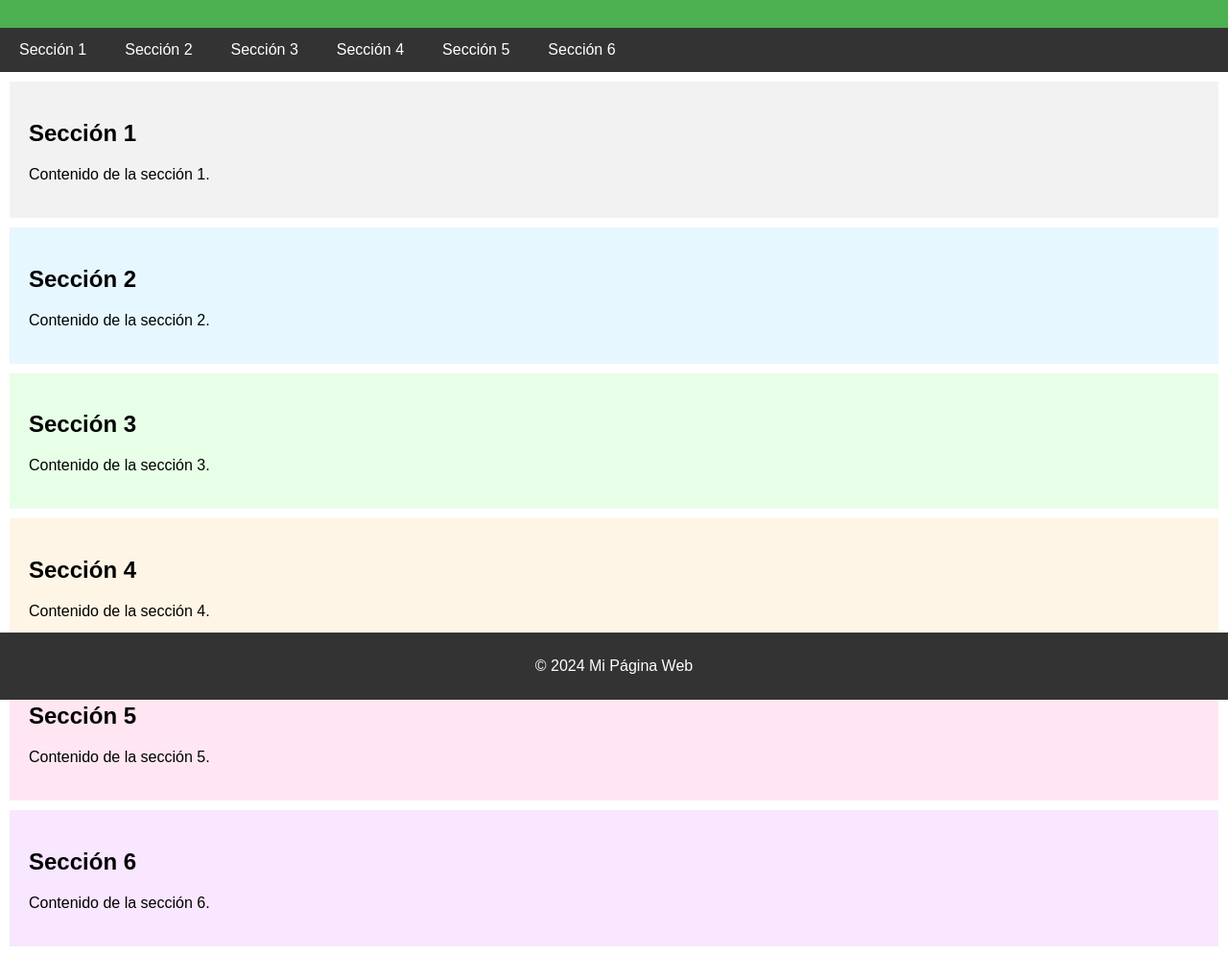
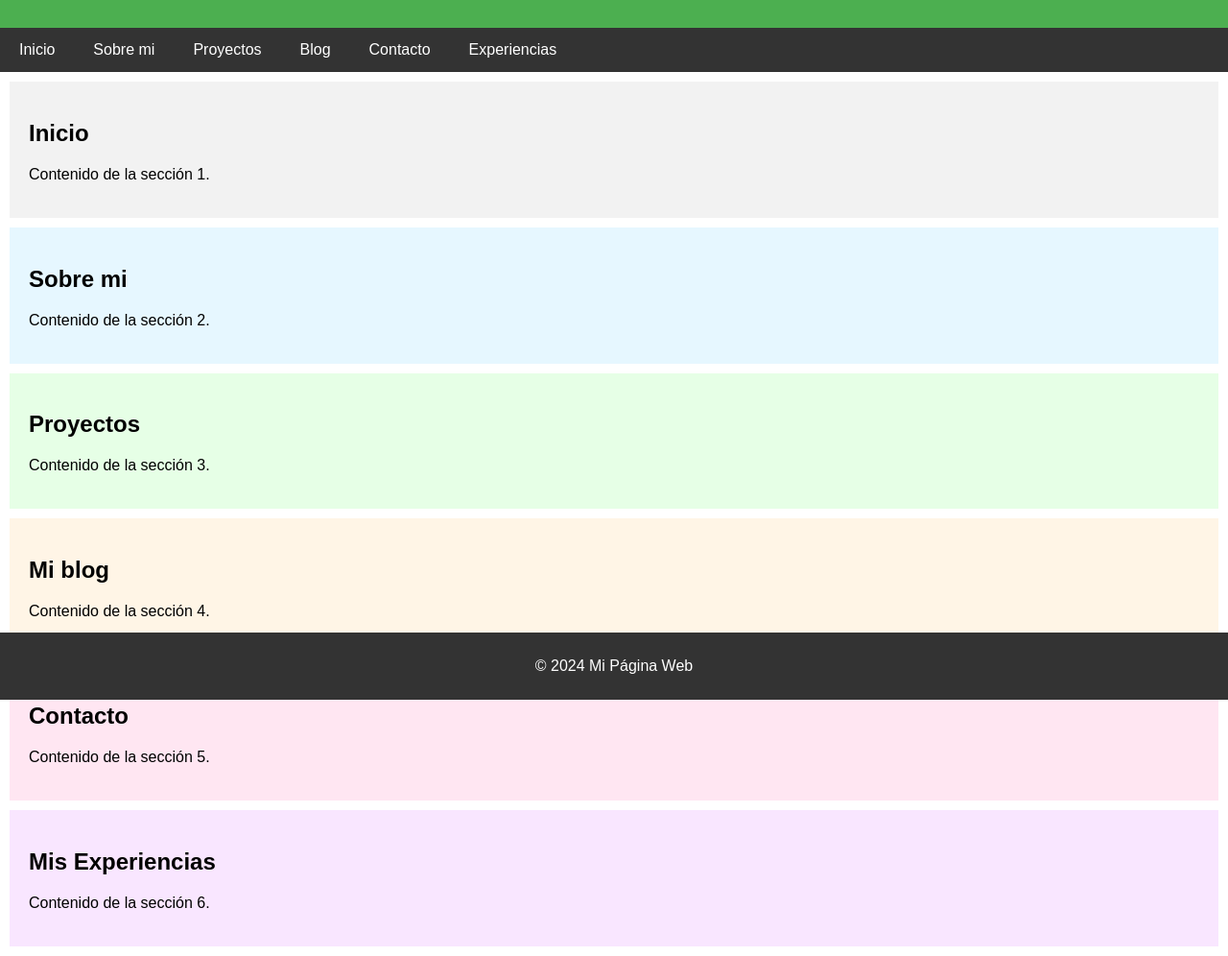
Before and after one commit to Andlopsara/andlopsara.github.io, a plain HTML site: page index.html in a window 1280 px wide. Shown: the part 71-1067 px from the top of the page at 96% size. Drawn offline with Linux system fonts and the light colour scheme.

Commit message:
Modifique mi pagina

```diff
--- a/index.html
+++ b/index.html
@@ -10,36 +10,38 @@
     <header>
         <h1>Mi Página Web</h1>
     </header>
+    <!--Barra de navegación-->
     <nav>
-        <a href="#section1">Sección 1</a>
-        <a href="#section2">Sección 2</a>
-        <a href="#section3">Sección 3</a>
-        <a href="#section4">Sección 4</a>
-        <a href="#section5">Sección 5</a>
-        <a href="#section6">Sección 6</a>
+        <a href="#section1">Inicio</S></a>
+        <a href="#section2">Sobre mi</a>
+        <a href="#section3">Proyectos</a>
+        <a href="#section4">Blog</a>
+        <a href="#section5">Contacto</a>
+        <a href="#section6">Experiencias</a>
     </nav>
+    <!--Secciones-->
     <section id="section1">
-        <h2>Sección 1</h2>
+        <h2>Inicio</h2>
         <p>Contenido de la sección 1.</p>
     </section>
     <section id="section2">
-        <h2>Sección 2</h2>
+        <h2>Sobre mi</h2>
         <p>Contenido de la sección 2.</p>
     </section>
     <section id="section3">
-        <h2>Sección 3</h2>
+        <h2>Proyectos</h2>
         <p>Contenido de la sección 3.</p>
     </section>
     <section id="section4">
-        <h2>Sección 4</h2>
+        <h2>Mi blog</h2>
         <p>Contenido de la sección 4.</p>
     </section>
     <section id="section5">
-        <h2>Sección 5</h2>
+        <h2>Contacto</h2>
         <p>Contenido de la sección 5.</p>
     </section>
     <section id="section6">
-        <h2>Sección 6</h2>
+        <h2>Mis Experiencias</h2>
         <p>Contenido de la sección 6.</p>
     </section>
     <footer>
--- a/style.css
+++ b/style.css
@@ -23,6 +23,7 @@ nav a {
     text-align: center;
     padding: 14px 20px;
     text-decoration: none;
+
 }
 
 nav a:hover {
```
